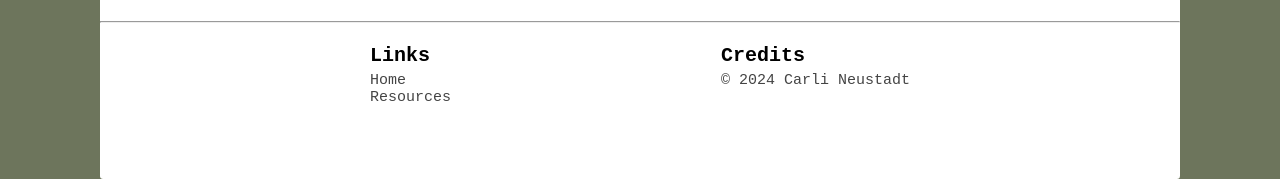
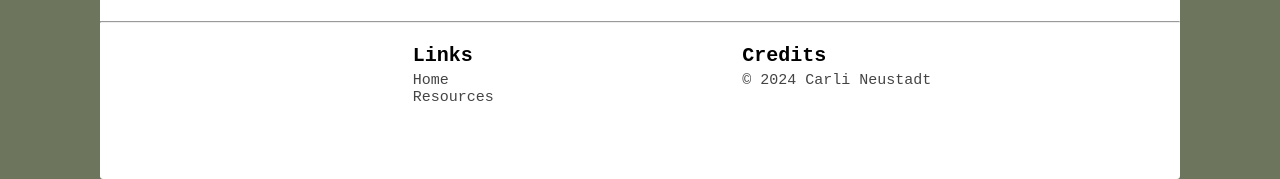
Before and after one commit to Explorer9564/Arborpedia, a plain HTML site: page london-planetree.html in a window 1280 px wide. Shown: the part 621-800 px from the top of the page. Drawn offline with Linux system fonts and the light colour scheme.

Commit message:
Update london-planetree.html

```diff
--- a/london-planetree.html
+++ b/london-planetree.html
@@ -41,7 +41,7 @@
                 <div class="footer-content">
                     <nav>
                         <ul>
-                            <li>
+                            <li class="footer-links">
                                 <h3>Links</h3>
                                 <ul>
                                     <li><a href="./index.html">Home</a></li>
```
